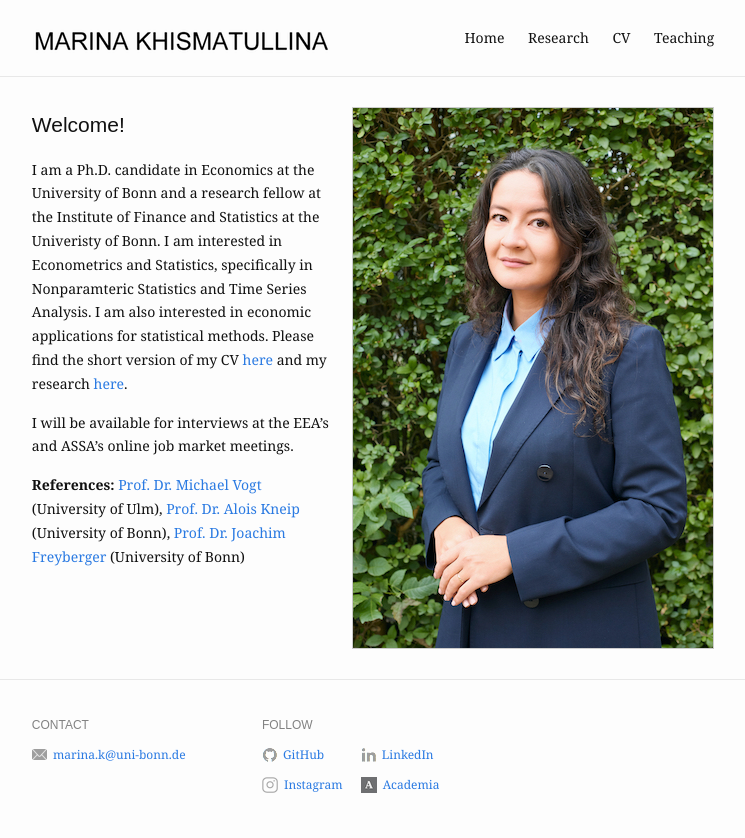
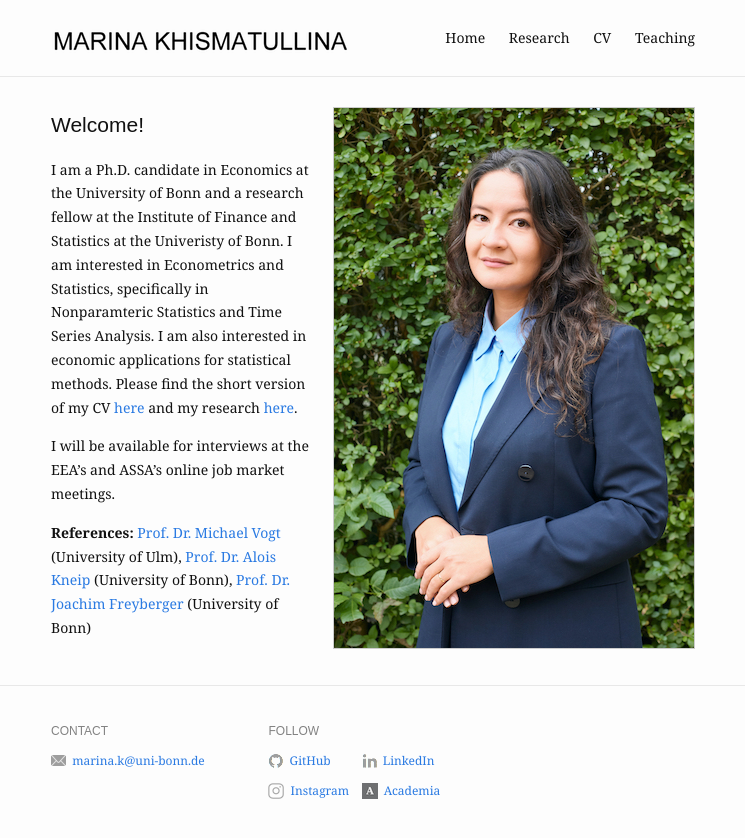
Before and after one commit to marina-khi/marina-khi.github.io, a Jekyll site: the page built from index.markdown, in a window 1280 px wide. Shown: the top 838 px of the page, without its empty margins (267-1012 px from the left). Built offline with Jekyll 4.4.1, drawn with Linux system fonts in a browser that asks for light colours.

Commit message:
Changed the first page

```diff
--- a/_sass/_base.scss
+++ b/_sass/_base.scss
@@ -170,8 +170,8 @@ pre {
  * Wrapper
  */
 .wrapper {
-  max-width: -webkit-calc(58% - (#{$spacing-unit} * 2));
-  max-width:         calc(58% - (#{$spacing-unit} * 2));
+  max-width: -webkit-calc(55% - (#{$spacing-unit} * 2));
+  max-width:         calc(55% - (#{$spacing-unit} * 2));
   margin-right: auto;
   margin-left: auto;
   padding-right: $spacing-unit;
```
